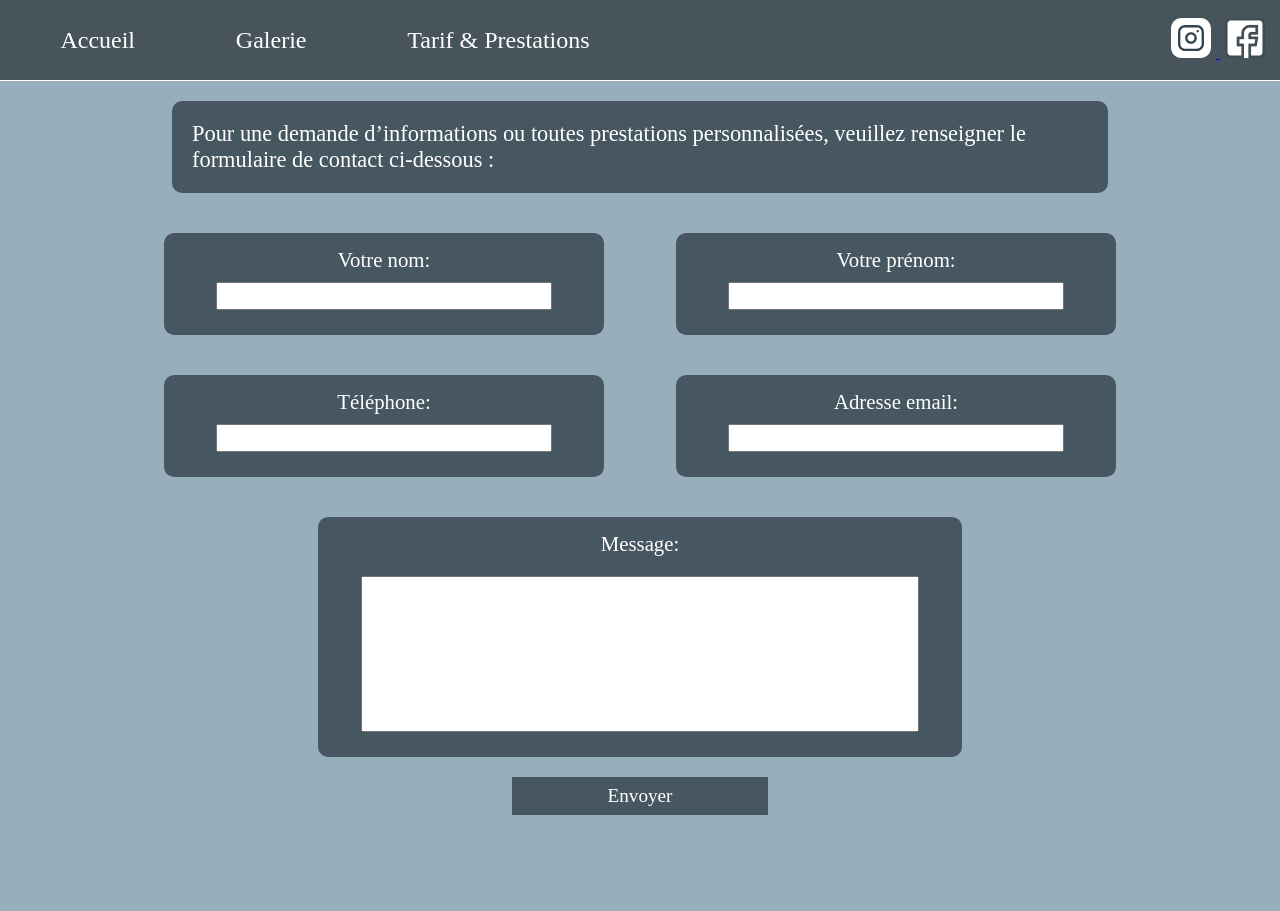
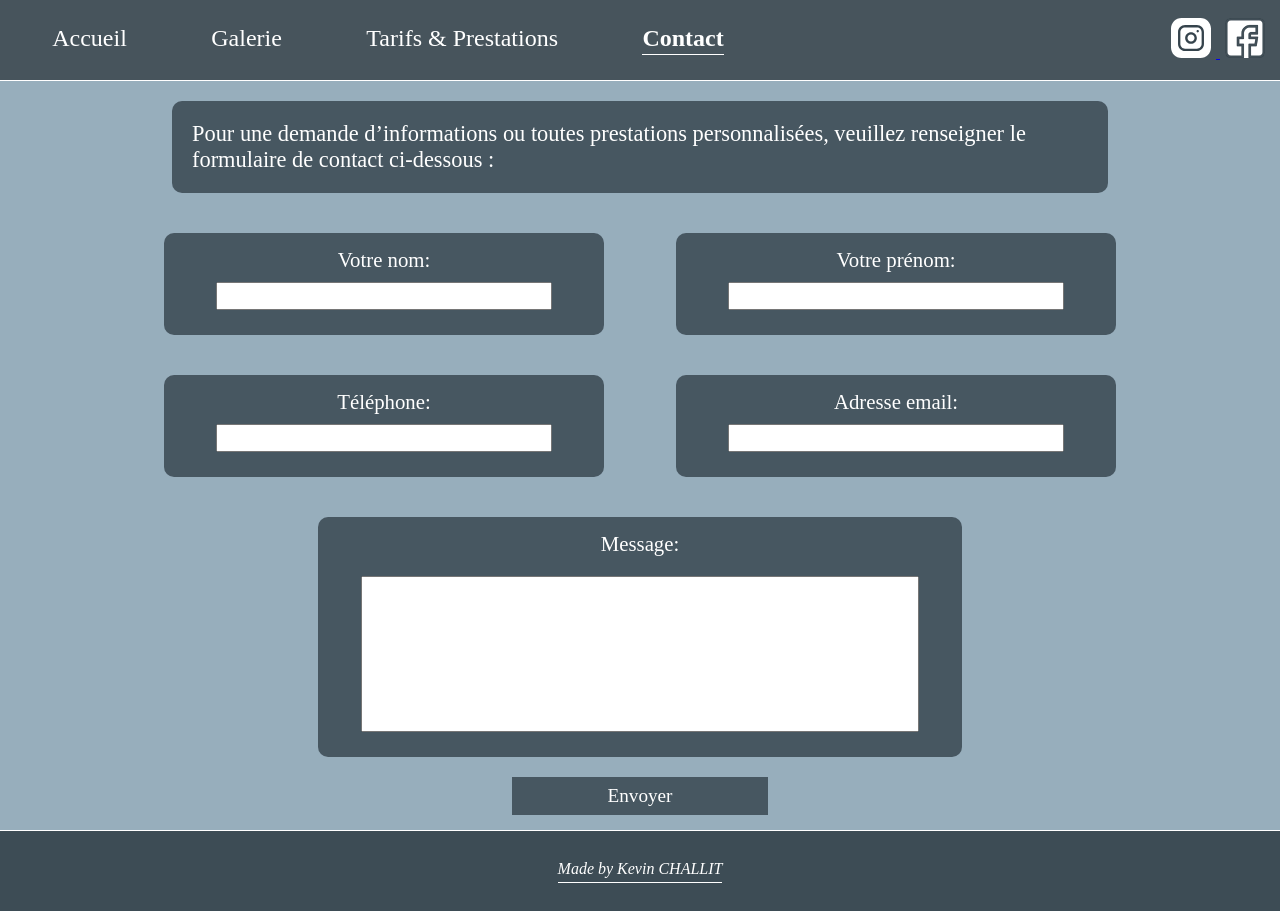
Before and after one commit to kevin-chlt/charles-cantin-galerie, a PHP site: page /contact.html in a window 1280 px wide. Before the commit the page ends 815 px from the top, so only its background shows below. Run offline with PHP 8.4, Linux system fonts and the light colour scheme; some web fonts are replaced.

Commit message:
css / html stable

```diff
--- a/assets/css/contact.css
+++ b/assets/css/contact.css
@@ -102,8 +102,22 @@ button:hover{
 }
 
 footer{
+    border-top: 1px solid #ffffff;
     height: 10vh;
-    background: rgba(52, 66, 75, 0.80);
+    background: rgba(52, 66, 75, 0.90);
+    width: 100%;
+    display: flex;
+    justify-content: center;
+    align-items: center;
+}
+
+footer span {
+    color: #ffffff;
+    font-size: 1rem;
+    font-style: italic;
+    font-family: 'Oregano', serif;
+    padding-bottom: 4px;
+    border-bottom: 1px #ffffff solid;
 }
 
 
--- a/assets/css/header.css
+++ b/assets/css/header.css
@@ -15,7 +15,7 @@ header{
 }
 
 header nav{
-    width: 30%;
+    width: 50%;
     display: flex;
     justify-content: space-around;
 }
@@ -42,32 +42,49 @@ header nav a:hover{
     height: 40px;
 }
 
+.active{
+    cursor: pointer;
+    font-weight: bold;
+    padding-bottom: 2px;
+    border-bottom: 1px solid #ffffff;
+}
+
 @media screen and (max-width: 1340px ) {
     header nav {
-        width: 50%;
+        width: 60%;
     }
     .social-network_container{
         margin-right: inherit;
     }
 }
 
-@media screen and (max-width: 850px){
+@media screen and (max-width: 900px){
     header nav {
-        width: 70%;
+        width: 80%;
     }
 
 }
 
 @media screen and (max-width: 600px) {
+    header{
+        height: 15vh;
+    }
+
     header nav {
         justify-content: flex-start;
         align-items: center;
     }
 
     header nav a {
-        margin: 0 10px;
-        font-size: 1.2rem;
+        margin: 0 5px;
+        font-size: 1.1rem;
         text-align: center;
+    }
+
+    .social-network_container{
+        display: flex;
+        flex-direction: column;
+        align-items: center;
     }
 
     .social-network_container img {
@@ -75,15 +92,3 @@ header nav a:hover{
         width: 30px;
     }
 }
-
-@media screen and (max-width: 400px) {
-    header nav a {
-        font-size: 1rem;
-        margin: 0 5px;
-    }
-
-    .social-network_container img {
-        height: 20px;
-        width: 20px;
-    }
-}
--- a/contact.html
+++ b/contact.html
@@ -11,7 +11,8 @@
         <nav>
             <a href="index.html">Accueil</a>
             <a href="galery.html">Galerie</a>
-            <a href="presta-tarif.html">Tarif & Prestations</a>
+            <a href="presta-tarif.html">Tarifs & Prestations</a>
+            <a href="contact.html" class="active">Contact</a>
         </nav>
         <div class="social-network_container">
             <a href="#">
@@ -53,7 +54,7 @@
             <button type="submit">Envoyer</button>
         </form>
         <footer>
-
+            <span>Made by Kevin CHALLIT</span>
         </footer>
     </main>
 </body>
--- a/galery.html
+++ b/galery.html
@@ -10,7 +10,8 @@
     <header>
         <nav>
             <a href="index.html">Accueil</a>
-            <a href="presta-tarif.html">Tarif & Prestations</a>
+            <a href="galery.html" class="active">Galerie</a>
+            <a href="presta-tarif.html">Tarifs & Prestations</a>
             <a href="contact.html">Contact</a>
         </nav>
         <div class="social-network_container">
@@ -54,7 +55,7 @@
         </section>
     </main>
     <footer>
-
+        <span>Made by Kevin CHALLIT</span>
     </footer>
 </body>
 </html>
--- a/index.html
+++ b/index.html
@@ -10,10 +10,13 @@
         <nav>
             <a href="contact.html">Contact</a>
             <a href="galery.html">Galerie</a>
-            <a href="presta-tarif.html">Tarif & <br/> Prestations</a>
+            <a href="presta-tarif.html">Tarifs & <br/>Prestations</a>
             <div class="separator"></div>
         </nav>
             <img src="assets/images/charles-cantin-accueil_background.png" alt="logo de l'entreprise" />
     </main>
+<footer>
+    <span>Made By Kevin CHALLIT</span>
+</footer>
 </body>
 </html>
--- a/presta-tarif.html
+++ b/presta-tarif.html
@@ -11,6 +11,7 @@
         <nav>
             <a href="index.html">Accueil</a>
             <a href="galery.html">Galerie</a>
+            <a href="presta-tarif.html" class="active">Tarifs & Prestations </a>
             <a href="contact.html">Contact</a>
         </nav>
         <div class="social-network_container">
@@ -80,7 +81,7 @@
         </section>
     </main>
     <footer>
-
+        <span>Made by Kevin CHALLIT</span>
     </footer>
 </body>
 </html>
```
Also changed, not shown: assets/css/galery.css (+15 -2 lines), assets/css/index.css (+42 -3 lines), assets/css/presta-tarif.css (+16 -3 lines).
